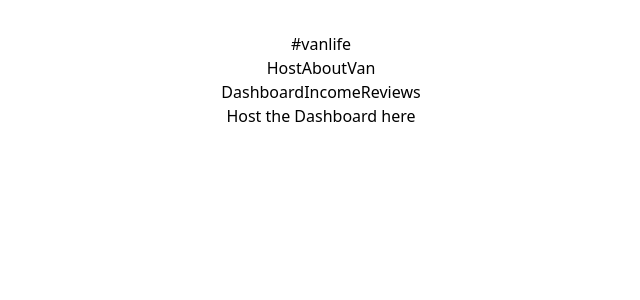
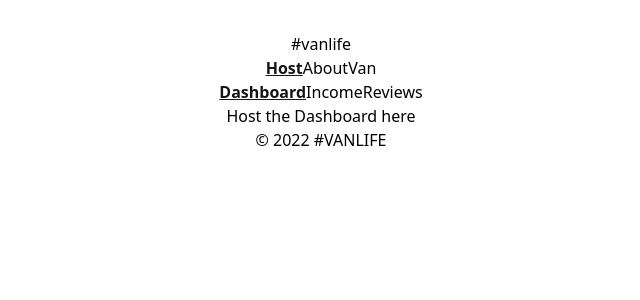
Before and after one commit to DevRamona/react-noteapp, a React (Vite) app in the folder vite-project/: page /host in a window 1280 px wide. Shown: the top 300 px of the page, without its empty margins (319-959 px from the left). Built offline with nearby package versions, Linux system fonts and the light colour scheme; what miragejs would draw is missing.

Commit message:
end attribute

```diff
--- a/vite-project/src/App.jsx
+++ b/vite-project/src/App.jsx
@@ -13,6 +13,7 @@ import Income from "./Host/Income";
 import Reviews from "./Host/Reviews";
 import HostLayout from "./Host/HostLayout";
 
+
 function App() {
   return (
     <div className="bg-orange-50">
@@ -20,14 +21,19 @@ function App() {
         <Routes>
           <Route element={<Layout />}>
             <Route path="/" element={<Home />} />
-            <Route path="/about" element={<About />} />
-            <Route path="/van" element={<Van />} />
-            <Route path="/van/:id" element={<VanDetail />} />
-            <Route path="/host" element={<HostLayout />}>
-            <Route path="/host" element={<Dashboard />} />
-             <Route path="/host/income" element={<Income />} />
-             <Route path="/host/reviews" element={<Reviews />} />
+            <Route path="about" element={<About />} />
+            <Route path="van">
+            <Route index element={<Van />} />
+            <Route path=":id" element={<VanDetail />} />
+
             </Route>
+
+            <Route path="host" element={<HostLayout />}>
+            <Route index element={<Dashboard />} />
+             <Route path="income" element={<Income />} />
+             <Route path="reviews" element={<Reviews />} />
+            </Route>
+
 
           </Route>
         </Routes>
--- /dev/null
+++ b/vite-project/src/Components/Footer.jsx
@@ -0,0 +1,10 @@
+
+
+export default function Footer () {
+    return (
+        <>
+        <footer className="bg-black p-4 text-white text-3xl mt-7">&#169; 2022 #VANLIFE</footer>
+        </>
+
+    )
+}
--- a/vite-project/src/Components/Header.jsx
+++ b/vite-project/src/Components/Header.jsx
@@ -1,18 +1,23 @@
-import { Link } from "react-router-dom";
+import { NavLink } from "react-router-dom";
 
 export default function Header() {
+    const activeStyle = {
+        fontWeight: "bold",
+         textDecoration: "underline",
+          color: " #161616"
+    }
   return (
     <header className="flex justify-between bg-orange-50">
-      <Link to="/" className="text-5xl">
+      <NavLink to="/" className="text-5xl">
         #vanlife
-      </Link>
+      </NavLink>
       <nav>
         <div className="text-2xl ">
-          <Link to="/host" className="mr-4">Host</Link>
-          <Link to="/about">About</Link>
-          <Link to="/van" className="pl-4">
+          <NavLink to="/host" className="mr-4" style={({isActive}) => isActive ? activeStyle : null }>Host</NavLink>
+          <NavLink to="/about" style={({isActive}) => isActive ? activeStyle : null }>About</NavLink>
+          <NavLink to="/van" className="pl-4" style={({isActive}) => isActive ? activeStyle : null }>
             Van
-          </Link>
+          </NavLink>
         </div>
       </nav>
     </header>
--- a/vite-project/src/Components/Layout.jsx
+++ b/vite-project/src/Components/Layout.jsx
@@ -1,10 +1,12 @@
 import Header from "./Header"
 import { Outlet } from "react-router"
+import Footer from "./Footer"
 export default function Layout() {
     return(
         <>
         <Header/>
         <Outlet/>
+        <Footer/>
         </>
     )
 }
--- a/vite-project/src/Host/HostLayout.jsx
+++ b/vite-project/src/Host/HostLayout.jsx
@@ -1,12 +1,17 @@
-import {Link} from "react-router-dom"
+import {Link, NavLink} from "react-router-dom"
 import { Outlet } from "react-router-dom"
 export default function HostLayout() {
+    const activeStyle = {
+        fontWeight: "bold",
+         textDecoration: "underline",
+          color: " #161616"
+    }
     return (
         <>
         <nav>
-        <Link to="/host" className="mr-4">Dashboard</Link>
-        <Link to="/host/income" className="mr-4">Income</Link>
-        <Link to="/host/reviews" className="mr-4">Reviews</Link>
+        <NavLink to="/host" end className="mr-4"style={({isActive}) => isActive ? activeStyle : null }>Dashboard</NavLink>
+        <NavLink to="income" className="mr-4"style={({isActive}) => isActive ? activeStyle : null }>Income</NavLink>
+        <NavLink to="reviews" className="mr-4"style={({isActive}) => isActive ? activeStyle : null }>Reviews</NavLink>
         </nav>
         <Outlet/>
         </>
```
